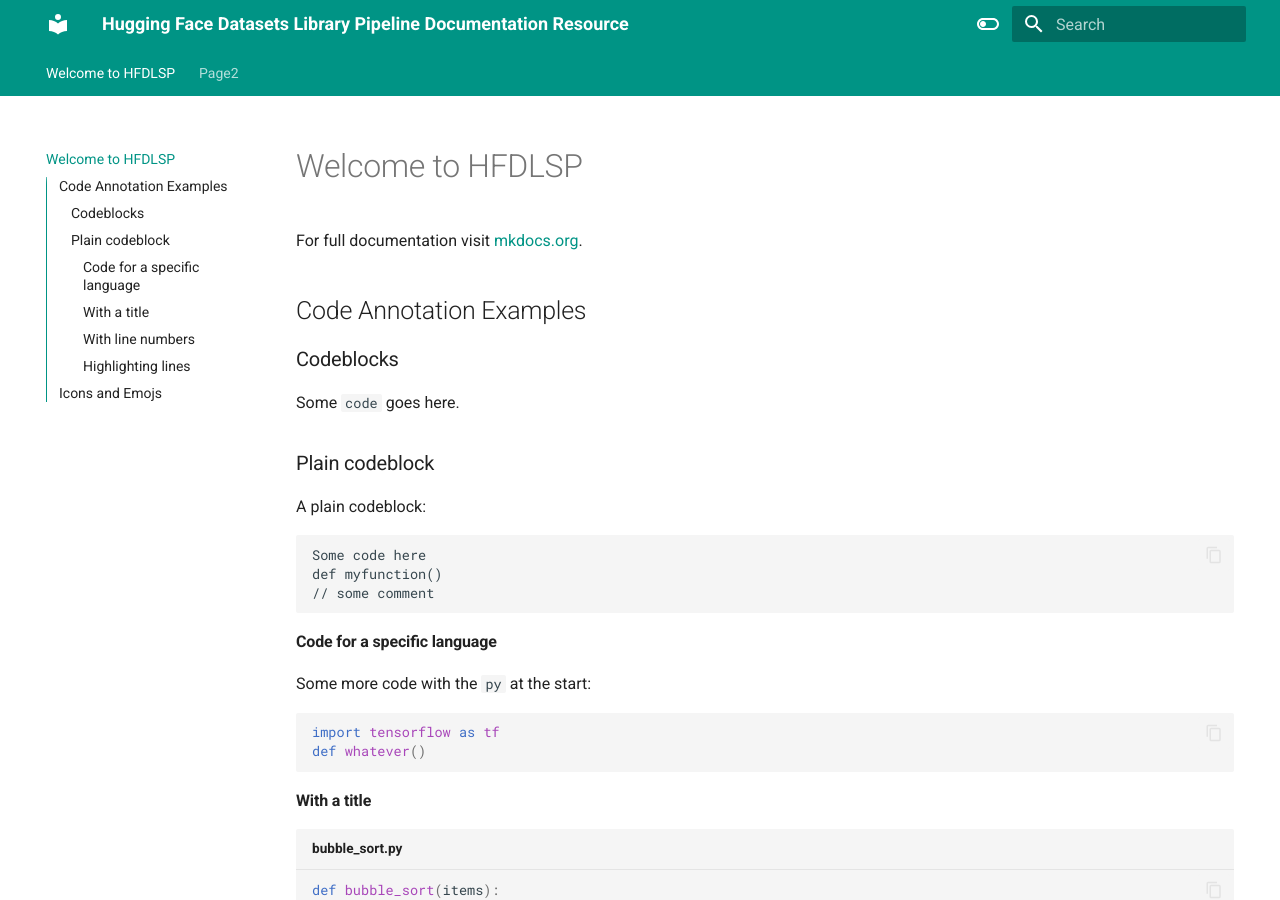
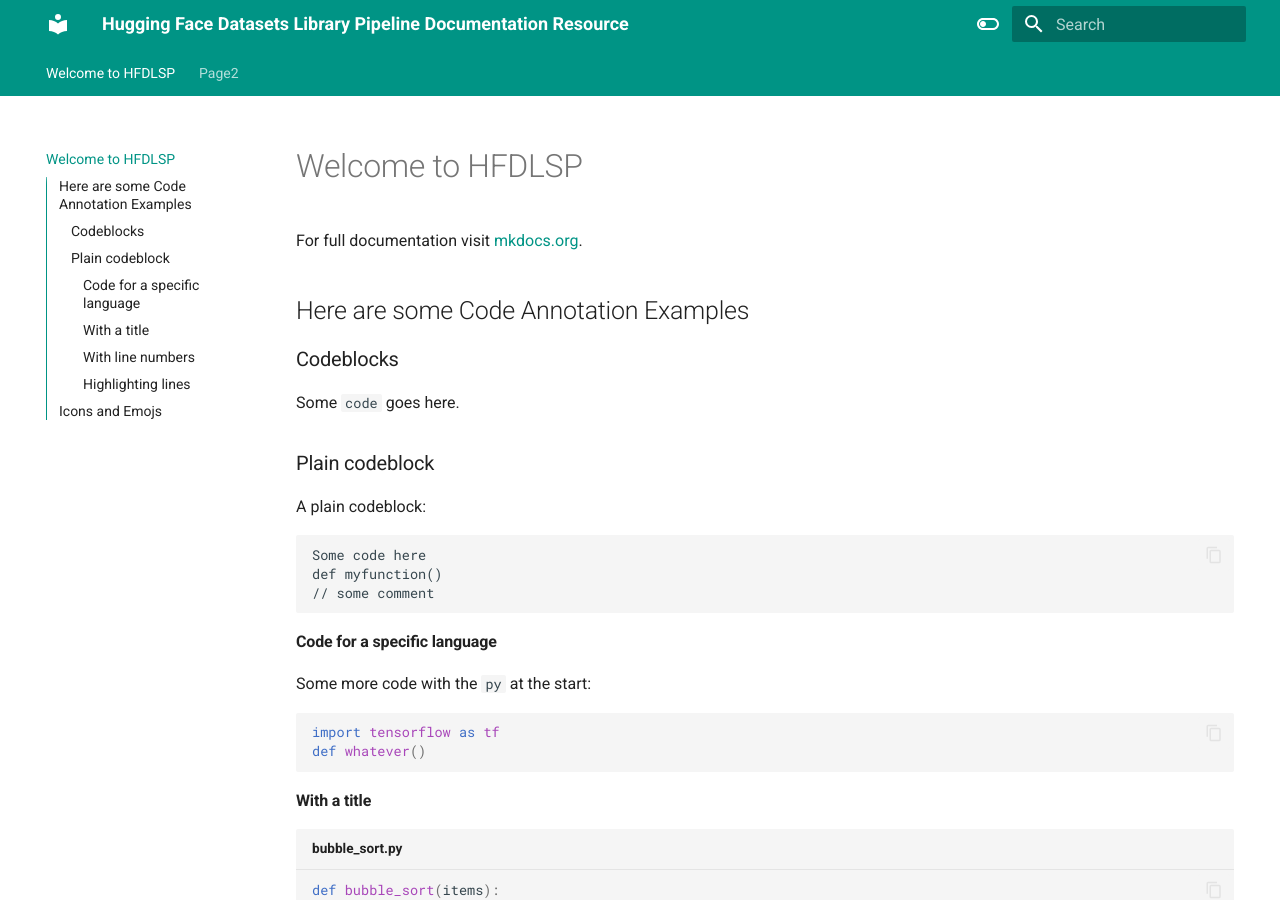
Before and after one commit to aitrenches/HFDLSP, an MkDocs documentation site: the page built from docs/index.md, in a window 1280 px wide and 900 px high. Built offline with MkDocs 1.6.1 and Material for MkDocs 9.7.7, drawn with Linux system fonts in a browser that asks for light colours; emoji names are drawn with the system emoji font.

Commit message:
index update

```diff
--- a/docs/index.md
+++ b/docs/index.md
@@ -2,7 +2,7 @@
 
 For full documentation visit [mkdocs.org](https://www.mkdocs.org).
 
-## Code Annotation Examples
+## Here are some Code Annotation Examples
 
 ### Codeblocks
 
```
